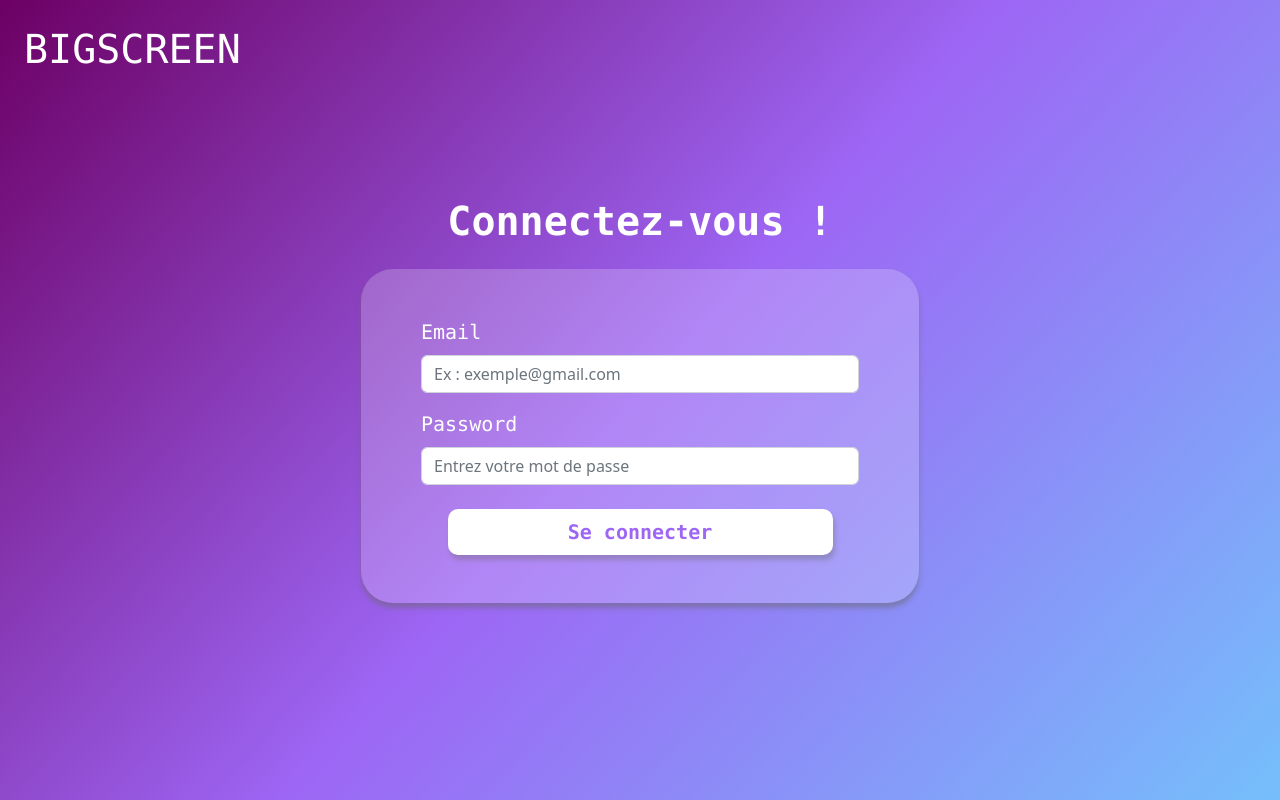
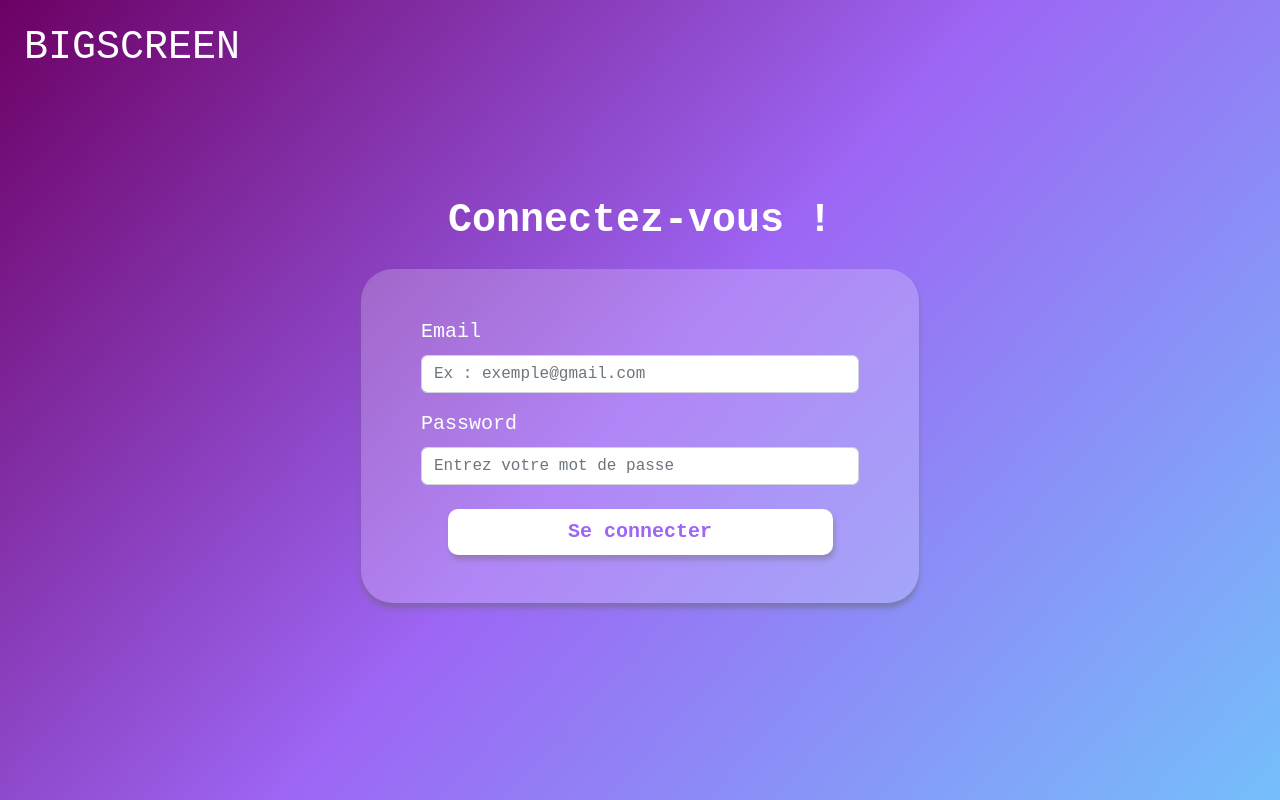
Before and after one commit to soniamouna/Bigscreen, a Vue app in the folder front/: page /login in a window 1280 px wide. Built offline with nearby package versions, Linux system fonts and the light colour scheme; no server answers.

Commit message:
Fix bug button radio poll type c

```diff
--- a/front/src/App.vue
+++ b/front/src/App.vue
@@ -6,6 +6,6 @@ import { RouterLink, RouterView } from 'vue-router'
   <RouterView />
 </template>
 
-<style scoped>
-
+<style >
+  @import "@/assets/base.css";
 </style>
--- a/front/src/assets/base.css
+++ b/front/src/assets/base.css
@@ -72,3 +72,11 @@ body {
   -webkit-font-smoothing: antialiased;
   -moz-osx-font-smoothing: grayscale;
 } */
+
+body{
+  font-family: monospace;
+}
+
+.logo{
+  font-family: ;
+}
--- a/front/src/components/admin/NavbarAdmin.vue
+++ b/front/src/components/admin/NavbarAdmin.vue
@@ -46,7 +46,7 @@ export default {
             <div class="col-12 container-fluid ">
                 <div class="row m-auto col-12">
                     <div class="p-2 col-9 col-lg-12">
-                        <a class="col-12 col-lg-12 m-auto text-white text-center font-monospace navTitle navbar-brand " href="/administration">BIGSCREEN</a>
+                        <a class="col-12 col-lg-12 m-auto text-white text-center  navTitle navbar-brand " href="/administration">BIGSCREEN</a>
                     </div>
                     <div class="text-center toogleContainer col-3 col-lg-6">
                         <button class="border-light border-2 navbar-toggler" type="button" data-bs-toggle="collapse"
--- a/front/src/components/admin/TabQuestions.vue
+++ b/front/src/components/admin/TabQuestions.vue
@@ -48,7 +48,6 @@
 td,
 th {
     border: 1px solid grey;
-    font-family: monospace;
 
 }
 
--- a/front/src/components/admin/TabResponses.vue
+++ b/front/src/components/admin/TabResponses.vue
@@ -49,7 +49,7 @@ tr,
 td,
 th {
     border: 1px solid grey;
-    font-family: monospace;
+
 
 }
 
--- a/front/src/components/public/FormLogin.vue
+++ b/front/src/components/public/FormLogin.vue
@@ -72,7 +72,7 @@ export default {
     <form @submit.prevent="login" class="p-5 m-auto bgForm rounded-5 col-lg-6 row d-flex justify-content-center">
       <div class="mb-3">
         <p class="text-danger fw-bolder" v-if="this.error != ''">{{ this.error }}</p>
-        <label for="inputEmail" class="form-label text-white font-monospace fs-5">Email</label>
+        <label for="inputEmail" class="form-label text-white  fs-5">Email</label>
         <input  id="inputEmail" type="email" class="form-control" name="email"
         title="Entrer votre email" aria-label="champ email" required placeholder="Ex : exemple@gmail.com"
           v-model="this.email" />
@@ -81,7 +81,7 @@ export default {
         </div>
       </div>
       <div class="mb-4">
-        <label for="inputPassword" class="form-label text-white font-monospace fs-5">Password</label>
+        <label for="inputPassword" class="form-label text-white  fs-5">Password</label>
         <input id="inputPassword" type="password" class="form-control" name="password"
         title="Entrer votre mot de passe" aria-label="champ mot de passe" required placeholder="Entrez votre mot de passe"
           v-model="this.password" />
@@ -90,7 +90,7 @@ export default {
         </div>
       </div>
       <button type="submit"
-        class="btnLogin col-10 col-md-5 col-lg-8 col-xl-10 font-monospace col-xxl-8 p-2 m-auto fs-5 fw-bolder">
+        class="btnLogin col-10 col-md-5 col-lg-8 col-xl-10  col-xxl-8 p-2 m-auto fs-5 fw-bolder">
         Se connecter
       </button>
     </form>
--- a/front/src/components/public/FormPoll.vue
+++ b/front/src/components/public/FormPoll.vue
@@ -57,7 +57,7 @@ export default {
                       v-model="responses[question.id]"  />
                   </div>
                   <div class="col-10 col-md-10 col-lg-10">
-                    <label :for="'radio'+index+'-'+question.id"  class="text-white font-monospace"> {{ choice }} </label>
+                    <label :for="'radio'+index+'-'+question.id"  class="text-white "> {{ choice }} </label>
                   </div>
                 </div>
               </div>
@@ -88,7 +88,7 @@ export default {
                 <input :id="'quality'+index+'-'+question.id" class="col-3 col-md-4 col-lg-3 mx-2" type="radio" :name="question.id"
                 title="Notez la qualité" :aria-label="'champ note qualité question'+question.id" :value="index"
                   v-model="responses[question.id]" required />
-                <label :for="'quality'+index" class="col-2 col-md-6 col-lg-3 text-white"> {{ index }} </label>
+                <label :for="'quality'+index+'-'+question.id" class="col-2 col-md-6 col-lg-3 text-white"> {{ index }} </label>
               </div>
             </div>
           </div>
--- a/front/src/components/public/FormQuestionInfos.vue
+++ b/front/src/components/public/FormQuestionInfos.vue
@@ -18,10 +18,10 @@ export default {
 </script>
 <template>
   <div class="titleQuestion col-lg-12">
-    <h1 class="text-white font-monospace">
+    <h1 class="text-white ">
       Question {{ id }}/{{ length }}
     </h1>
-    <p class="statement text-white font-monospace">{{ title }}</p>
+    <p class="statement text-white ">{{ title }}</p>
   </div>
 </template>
 
--- a/front/src/components/public/ResponsesQuestions.vue
+++ b/front/src/components/public/ResponsesQuestions.vue
@@ -24,7 +24,7 @@ export default {
                 <FormQuestionInfos :id="question.id" :length="this.questions.length" :title="question.title" />
                 <div class=" dotBorder pb-4 pt-4 col-12 col-lg-12 m-auto">
                     <div v-for="response in this.responses" :key="response.id">
-                        <p class="statement m-auto text-center text-white font-monospace"
+                        <p class="statement m-auto text-center text-white "
                             v-if="response.questionId==question.id">{{response.value}}</p>
                     </div>
                 </div>
--- a/front/src/views/public/Login.vue
+++ b/front/src/views/public/Login.vue
@@ -10,10 +10,10 @@ export default {
 <template>
   <div class="bgLogin  ">
     <div class="col-lg-12 ">
-      <h1 class=" text-center col-lg-2 p-4"><a href="/" class="buttonBigscreenLogin font-monospace">BIGSCREEN</a></h1>
+      <h1 class=" text-center col-lg-2 p-4"><a href="/" class="buttonBigscreenLogin ">BIGSCREEN</a></h1>
     </div>
     <div class="loginFormContainer container">
-      <h1 class="m-auto fw-bolder text-center text-white mb-4 col-lg-9 font-monospace">Connectez-vous !</h1>
+      <h1 class="m-auto fw-bolder text-center text-white mb-4 col-lg-9 ">Connectez-vous !</h1>
 
       <div class="">
         <FormLogin />
--- a/front/src/views/public/Poll.vue
+++ b/front/src/views/public/Poll.vue
@@ -9,14 +9,14 @@ export default {
 <template>
     <div class="mt-lg-5 mb-lg-5 pb-lg-4 pt-lg-4 col-lg-11 m-auto pollContainer">
         <div class="col-lg-11 headerBackground pt-4 pb-4 m-auto mt-lg-2">
-            <h1 class="col-10 col-lg-10 col-xl-9 pb-3 m-auto bigscreenTitle text-white font-monospace">
+            <h1 class="col-10 col-lg-10 col-xl-9 pb-3 m-auto bigscreenTitle text-white">
                 BIGSCREEN
             </h1>
-            <p class="text-center m-auto col-9 col-lg-9 titlePoll text-white font-monospace">
+            <p class="text-center m-auto col-9 col-lg-9 titlePoll text-white">
                 Merci de répondre à toutes les questions et de valider le formulaire en bas de page.
             </p>
         </div>
-        <p class="text-center m-auto col-9 col-lg-9 fst-italic text-white font-monospace "> Tous les champs sont
+        <p class="text-center m-auto col-9 col-lg-9 fst-italic text-white "> Tous les champs sont
             obligatoires </p>
         <FormPoll />
     </div>
--- a/front/src/views/public/Responses.vue
+++ b/front/src/views/public/Responses.vue
@@ -69,11 +69,11 @@ export default {
     <div class="mt-lg-5 mb-lg-5 pb-4 pt-lg-4 col-lg-11 m-auto pollContainer">
       <div class="col-lg-11 headerBackground pt-4 pb-4 m-auto mt-lg-2">
         <h1
-          class="col-10 col-lg-10 col-xl-9 pb-3 m-auto bigscreenTitle text-white font-monospace"
+          class="col-10 col-lg-10 col-xl-9 pb-3 m-auto bigscreenTitle text-white "
         >
           BIGSCREEN
         </h1>
-        <p class="m-auto text-center col-9 col-lg-9 titlePoll text-white font-monospace">
+        <p class="m-auto text-center col-9 col-lg-9 titlePoll text-white ">
           Vous trouverez ci-dessous les réponses que vous avez apportées à notre sondage
           le {{ this.createdAt }}
         </p>
```
